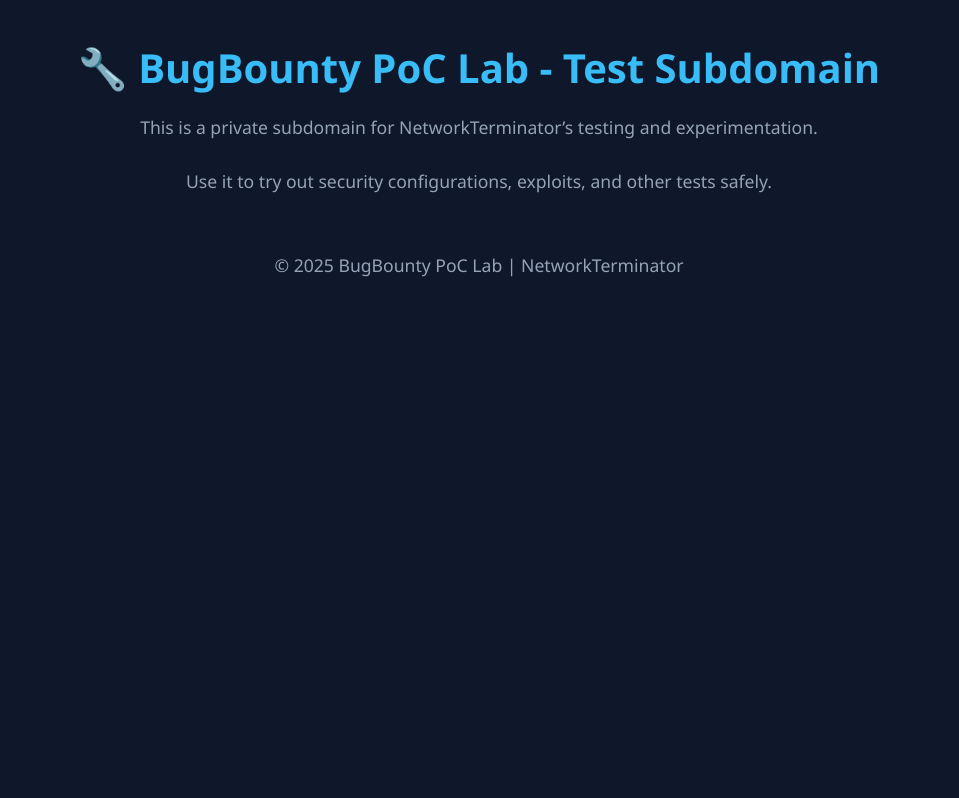
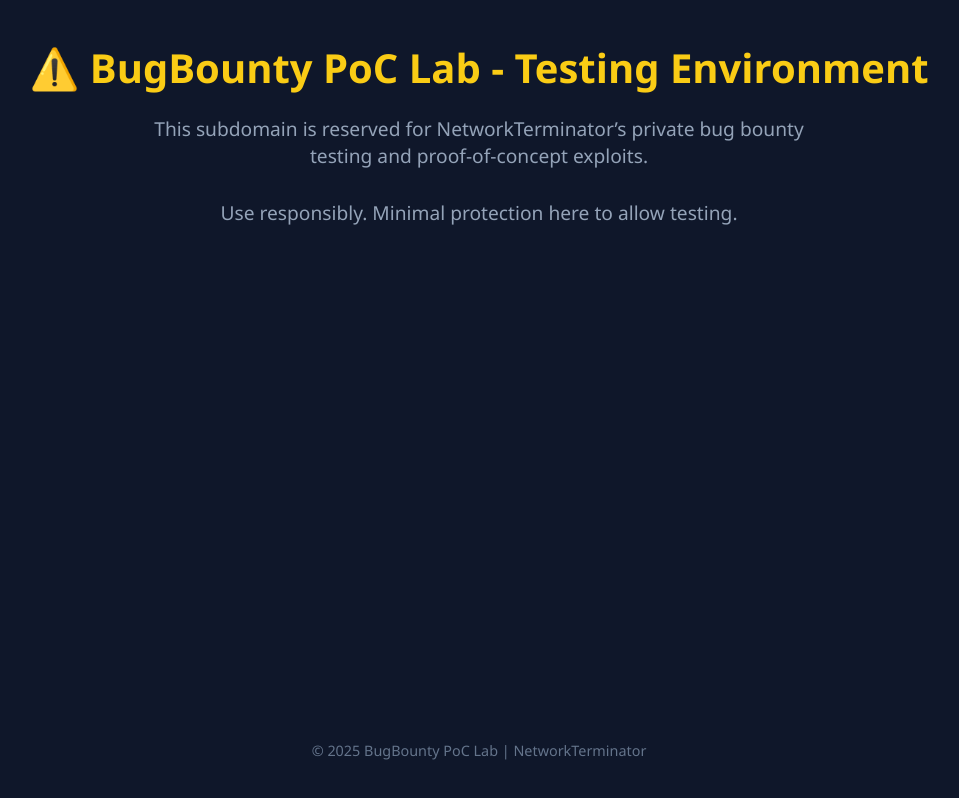
Before and after one commit to NetworkTerminator/test-subdomain, a plain HTML site: page index.html in a window 1280 px wide. Shown: the whole page, without its empty margins (161-1120 px from the left). Drawn offline with Linux system fonts and the light colour scheme.

Commit message:
Update index.html

```diff
--- a/index.html
+++ b/index.html
@@ -2,53 +2,51 @@
 <html lang="en">
 <head>
   <meta charset="UTF-8" />
-  <meta name="viewport" content="width=device-width, initial-scale=1.0" />
-  <title>BugBounty PoC Lab - Test Subdomain</title>
+  <meta name="viewport" content="width=device-width, initial-scale=1" />
+  <title>BugBounty PoC Lab - Test Environment</title>
   <link rel="icon" href="favicon.png" type="image/png" />
   <style>
     * {
-      margin: 0;
-      padding: 0;
-      box-sizing: border-box;
+      margin: 0; padding: 0; box-sizing: border-box;
     }
-
     body {
       font-family: 'Segoe UI', Tahoma, Geneva, Verdana, sans-serif;
       background-color: #0f172a;
       color: #f1f5f9;
       padding: 40px;
       text-align: center;
+      min-height: 100vh;
+      display: flex;
+      flex-direction: column;
+      justify-content: center;
     }
-
     h1 {
-      color: #38bdf8;
+      color: #facc15;
       font-size: 2.5rem;
       margin-bottom: 20px;
     }
-
     p {
-      font-size: 1.1rem;
+      font-size: 1.2rem;
       margin-bottom: 30px;
       color: #94a3b8;
+      max-width: 700px;
+      margin-left: auto;
+      margin-right: auto;
     }
-
     footer {
-      margin-top: 60px;
+      margin-top: auto;
       font-size: 0.9rem;
       color: #64748b;
     }
   </style>
 </head>
 <body>
-  <h1>🔧 BugBounty PoC Lab - Test Subdomain</h1>
-  <p>This is a private subdomain for NetworkTerminator’s testing and experimentation.</p>
-  <p>Use it to try out security configurations, exploits, and other tests safely.</p>
+  <h1>⚠️ BugBounty PoC Lab - Testing Environment</h1>
+  <p>This subdomain is reserved for NetworkTerminator’s private bug bounty testing and proof-of-concept exploits.</p>
+  <p>Use responsibly. Minimal protection here to allow testing.</p>
+  <footer>© 2025 BugBounty PoC Lab | NetworkTerminator</footer>
 
-  <footer>
-    <p>© 2025 BugBounty PoC Lab | NetworkTerminator</p>
-  </footer>
-
-  <!-- Example simple XSS test -->
-  <script>alert('XSS Test on Test Subdomain');</script>
+  <!-- Example test payload -->
+  <script>alert('Test XSS on BugBounty PoC Subdomain');</script>
 </body>
 </html>
```
